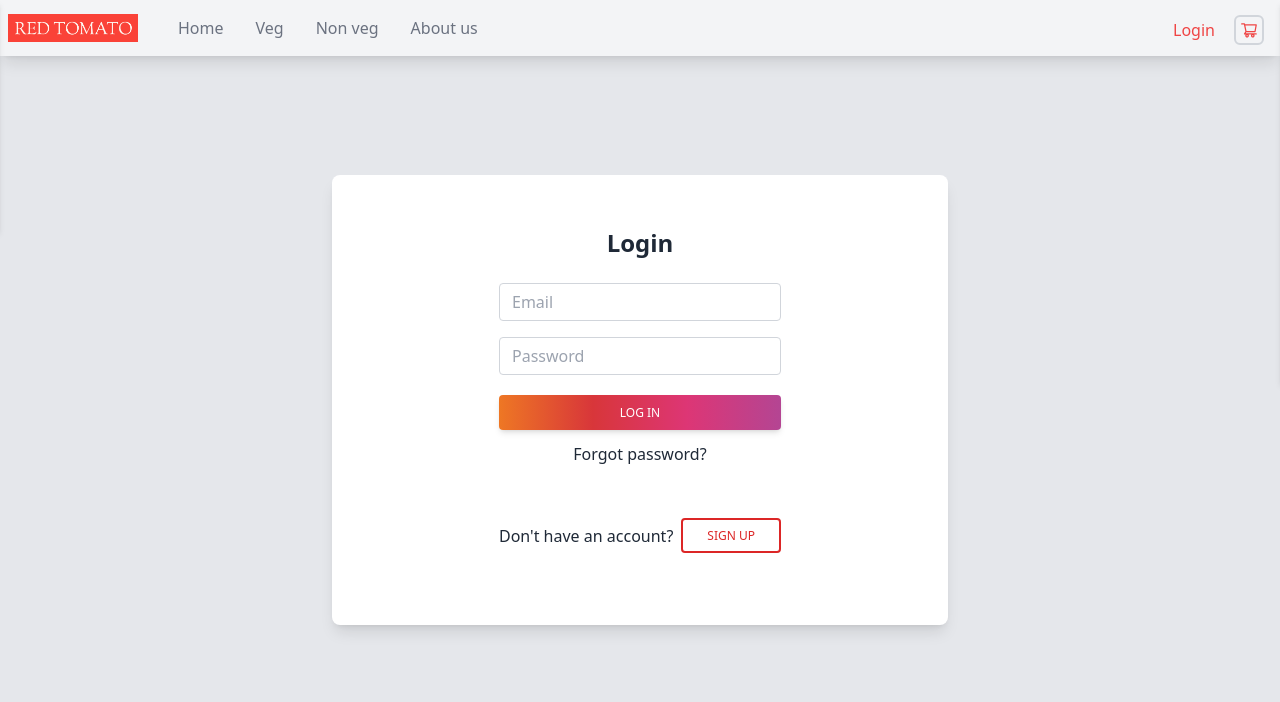
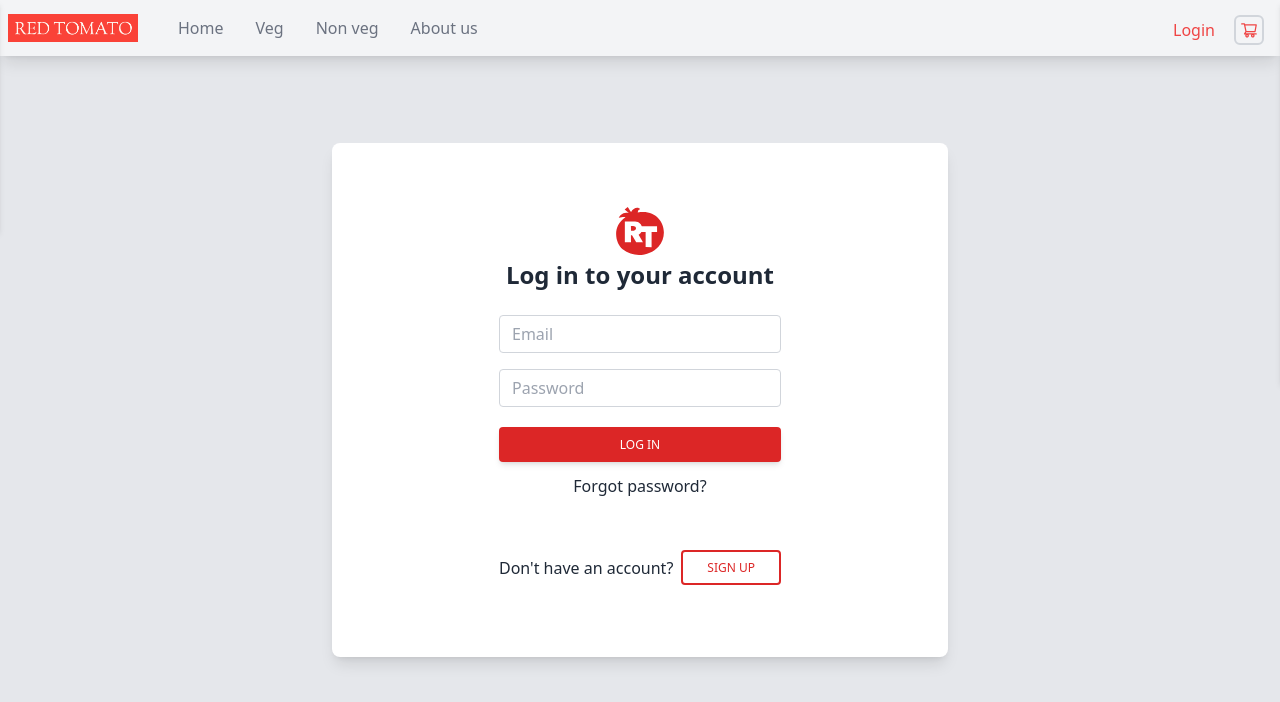
Before and after one commit to MaxVhanamane/RedTomato, a Next.js app: page /login in a window 1280 px wide. Shown: the top 702 px of the page. Built offline with nearby package versions, Linux system fonts and the light colour scheme.

Commit message:
added logo on login and signup page and changed some css

```diff
--- a/pages/api/deletefooditem.js
+++ b/pages/api/deletefooditem.js
@@ -5,7 +5,7 @@ export default async function handler(req, res) {
     if (req.method === "POST") {
 
             let deleteFoodItem = await Food.findByIdAndDelete(req.body)
-            res.status(200).send({ success: "updated successfully" })
+            res.status(200).send({ success: "deleted successfully" })
 
     }
     else {
--- a/pages/login.js
+++ b/pages/login.js
@@ -4,6 +4,7 @@ import { toast } from 'react-toastify';
 import 'react-toastify/dist/ReactToastify.css';
 import { useRouter } from 'next/router';
 import Head from "next/head";
+import { SiRottentomatoes } from "react-icons/si";
 
 
 export default function Login() {
@@ -87,8 +88,8 @@ else{
               <div className=" px-4 md:px-0">
                 <div className="md:p-12 md:mx-6">
                   <div className="text-center rounded-full">
-
-                    <h4 className="text-2xl font-bold mt-1 mb-5 pb-1">Login</h4>
+                   <div className="flex justify-center mt-4 text-5xl text-red-600"> <SiRottentomatoes className='text-center'/></div>
+                    <h4 className="text-2xl font-bold mt-1 mb-5 pb-1 text-gray-800">Log in to your account</h4>
                   </div>
                   <form onSubmit={handleLogin}>
                     {/* <p className="mb-4">Please login to your account</p> */}
@@ -114,7 +115,7 @@ else{
                     </div>
                     <div className="text-center pt-1 mb-12 pb-1">
                       <button
-                        className="  inline-block px-6 py-2.5 text-white font-medium text-xs leading-tight uppercase rounded shadow-md   active:shadow-lg transition duration-150 ease-in-out w-full mb-3 pink_btn "
+                        className="  inline-block px-6 py-2.5 text-white font-medium text-xs leading-tight uppercase rounded shadow-md   active:shadow-lg transition duration-150 ease-in-out w-full mb-3 bg-red-600 hover:bg-red-500"
 
                         data-mdb-ripple="true"
                         data-mdb-ripple-color="light"
--- a/pages/signup.js
+++ b/pages/signup.js
@@ -4,6 +4,7 @@ import { toast } from 'react-toastify';
 import 'react-toastify/dist/ReactToastify.css';
 import { useRouter } from 'next/router';
 import Head from "next/head";
+import { SiRottentomatoes } from "react-icons/si";
 
 export default function SignUp() {
   const [name, setName] = useState("")
@@ -91,8 +92,9 @@ export default function SignUp() {
                 <div className=" px-4 md:px-0">
                   <div className="md:p-12 md:mx-6">
                     <div className="text-center rounded-full">
+                    <div className="flex justify-center mt-4 text-5xl text-red-600"> <SiRottentomatoes className='text-center'/></div>
 
-                      <h4 className="text-2xl font-bold mt-1 mb-5 pb-1">Sign Up</h4>
+                      <h4 className="text-2xl font-bold mt-1 mb-5 pb-1 text-gray-800">Sign up for an account</h4>
                     </div>
                     <form onSubmit={handleSignup}>
                       {/* <p className="mb-4">Please login to your account</p> */}
@@ -144,7 +146,7 @@ export default function SignUp() {
                       </div>
                       <div className="text-center pt-1 mb-10 pb-1">
                         <button
-                          className="  inline-block px-6 py-2.5 text-white font-medium text-xs leading-tight uppercase rounded shadow-md   active:shadow-lg transition duration-150 ease-in-out w-full mb-3 pink_btn "
+                          className="  inline-block px-6 py-2.5 text-white font-medium text-xs leading-tight uppercase rounded shadow-md   active:shadow-lg transition duration-150 ease-in-out w-full mb-3 bg-red-600 hover:bg-red-500 "
                           type="submit"
                           data-mdb-ripple="true"
                           data-mdb-ripple-color="light"
--- a/styles/globals.css
+++ b/styles/globals.css
@@ -28,7 +28,7 @@ body {
   background-color: #f9fafb
 }
 
-.pink_btn {
+/* .pink_btn {
 
   background: linear-gradient(to right, #ee7724, #d8363a, #dd3675, #b44593);
 
@@ -37,7 +37,9 @@ body {
 .pink_btn:hover {
   background: linear-gradient(to right, #e78c4c, #de484b, #e14d86, #dd6bbb);
   box-shadow: 0 10px 15px -3px rgb(0 0 0 / 0.1), 0 4px 6px -4px rgb(0 0 0 / 0.1);
-}
+} */
+
+
 
 .prod_img{
   width:100vw;
```
